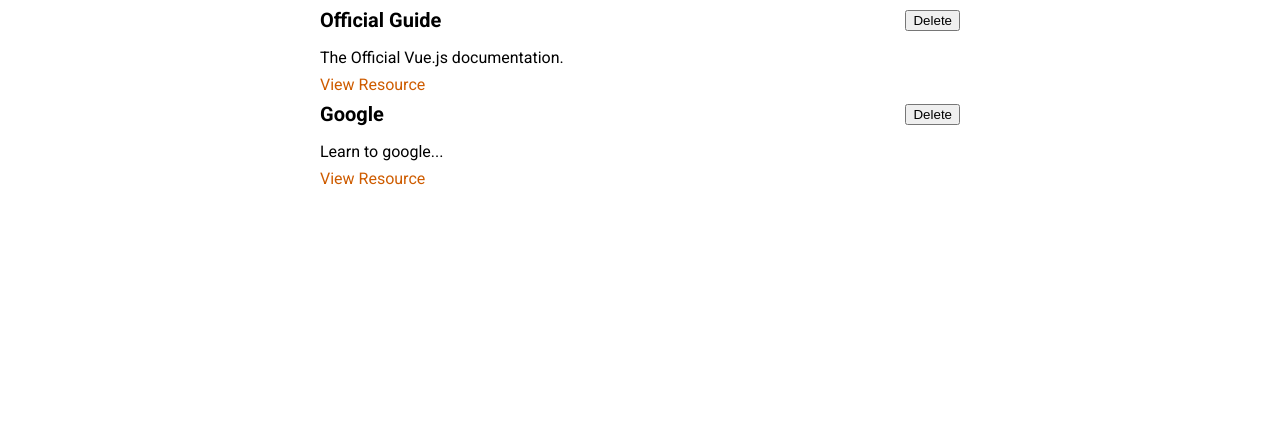
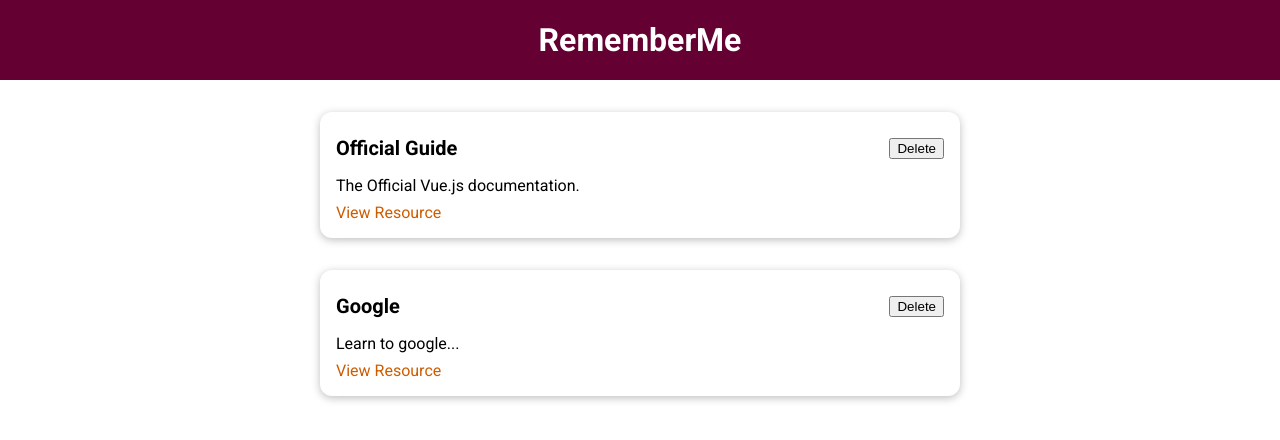
Before and after one commit to LinGaOscar/Vue_Complete_Guide, a Vue app in the folder 10-course-project-resourses-app/prj-cmp-01-starting-setup/: page / in a window 1280 px wide. Shown: the top 440 px of the page. Built offline with nearby package versions, Linux system fonts and the light colour scheme.

Commit message:
TheHeader and BaseCard

```diff
--- a/10-course-project-resourses-app/prj-cmp-01-starting-setup/src/App.vue
+++ b/10-course-project-resourses-app/prj-cmp-01-starting-setup/src/App.vue
@@ -1,12 +1,14 @@
 <template>
+  <the-header title="RememberMe"></the-header>
   <stored-resources :resources="storedResources"></stored-resources>
 </template>
 
 <script>
 import StoredResources from "@/components/learning-resources/StoredResources";
+import TheHeader from "@/components/layouts/TheHeader";
 
 export default {
-  components: {StoredResources},
+  components: {TheHeader, StoredResources},
   data() {
     return {
       storedResources: [
--- /dev/null
+++ b/10-course-project-resourses-app/prj-cmp-01-starting-setup/src/components/UI/BaseCard.vue
@@ -0,0 +1,15 @@
+<template>
+  <div>
+    <slot></slot>
+  </div>
+</template>
+
+<style scoped>
+div {
+  border-radius: 12px;
+  box-shadow: 0 2px 8px rgba(0, 0, 0, 0.26);
+  padding: 1rem;
+  margin: 2rem auto;
+  max-width: 40rem;
+}
+</style>
--- /dev/null
+++ b/10-course-project-resourses-app/prj-cmp-01-starting-setup/src/components/layouts/TheHeader.vue
@@ -0,0 +1,27 @@
+<template>
+  <header>
+    <h1>{{ title }}</h1>
+  </header>
+</template>
+
+<script>
+export default {
+  props: ['title']
+}
+</script>
+
+<style scoped>
+header {
+  width: 100%;
+  height: 5rem;
+  background-color: #640032;
+  display: flex;
+  justify-content: center;
+  align-items: center;
+}
+
+header h1 {
+  color: white;
+  margin: 0;
+}
+</style>
--- a/10-course-project-resourses-app/prj-cmp-01-starting-setup/src/components/learning-resources/LearningResource.vue
+++ b/10-course-project-resourses-app/prj-cmp-01-starting-setup/src/components/learning-resources/LearningResource.vue
@@ -1,15 +1,15 @@
 <template>
   <li>
-    <div>
+    <base-card>
       <header>
         <h3>{{ title }}</h3>
         <button>Delete</button>
       </header>
-    </div>
-    <p>{{ description }}</p>
-    <nav>
-      <a :href="link">View Resource</a>
-    </nav>
+      <p>{{ description }}</p>
+      <nav>
+        <a :href="link">View Resource</a>
+      </nav>
+    </base-card>
   </li>
 </template>
 
--- a/10-course-project-resourses-app/prj-cmp-01-starting-setup/src/main.js
+++ b/10-course-project-resourses-app/prj-cmp-01-starting-setup/src/main.js
@@ -1,4 +1,7 @@
 import {createApp} from 'vue';
 import App from "@/App";
+import BaseCard from "@/components/UI/BaseCard"
 
-createApp(App).mount('#app');
+const app = createApp(App)
+app.component('base-card', BaseCard);
+app.mount('#app');
```
